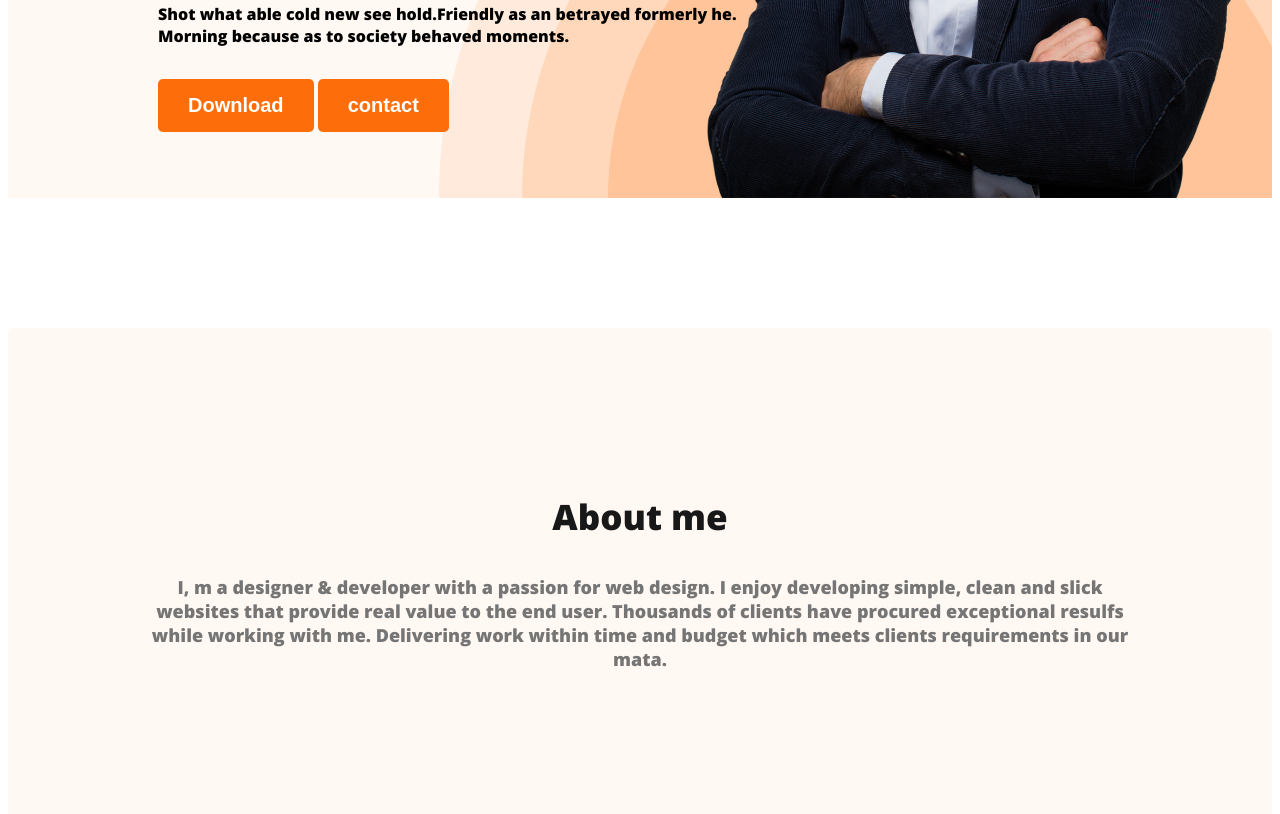
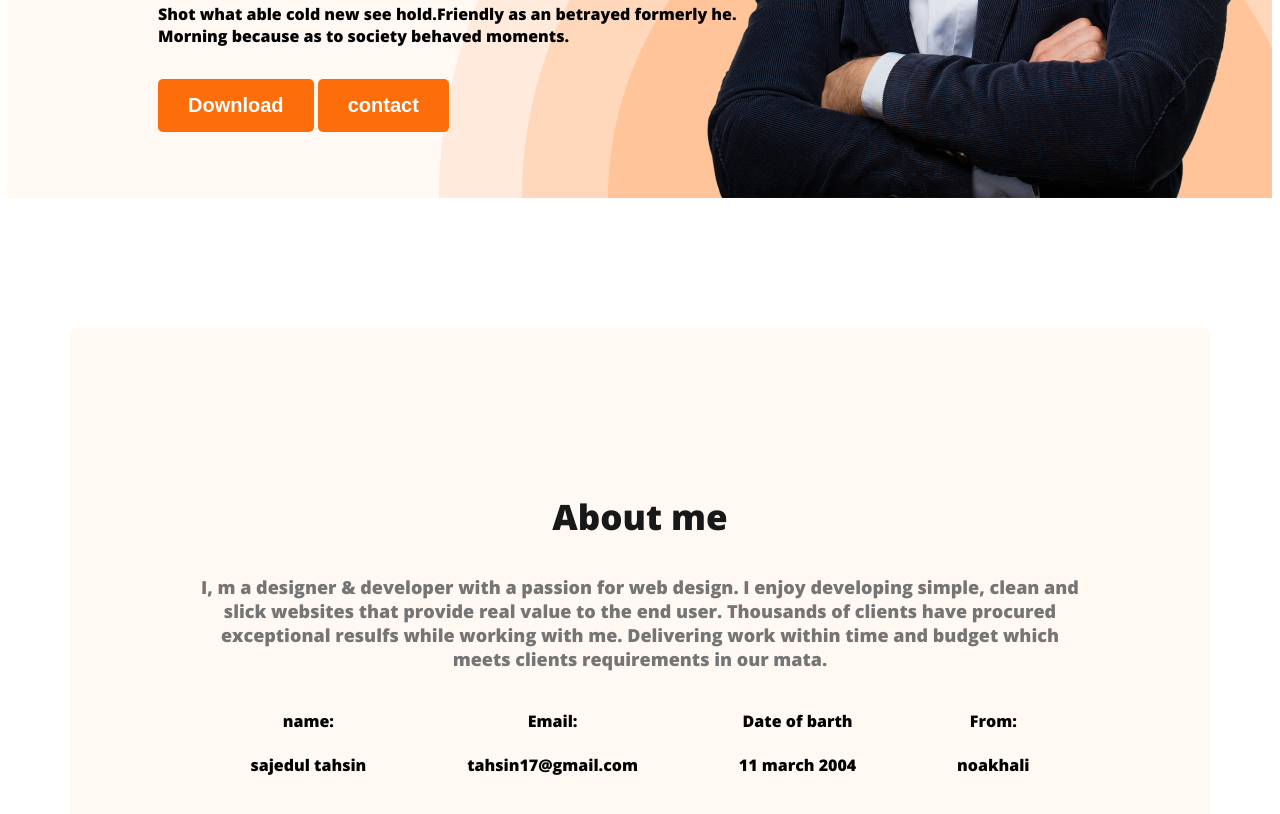
Before and after one commit to sajedul4D/webdeveloper-protfollo, a plain HTML site: page tasin/new.html in a window 1280 px wide. Shown: the part 667-1481 px from the top of the page. Drawn offline with nearby package versions, Linux system fonts and the light colour scheme.

Commit message:
about information

```diff
--- a/tasin/git.css
+++ b/tasin/git.css
@@ -74,6 +74,10 @@ margin-top: 20px;
     height: 60px;
 }
 /* main class */
+main{
+    max-width: 1140px;
+    margin: 0 auto;
+}
 .about{
     padding: 130px;
     border-radius: 5px;
@@ -93,3 +97,10 @@ margin-top: 20px;
     font-size: 18px;
 
 }
+.about-info-container{
+    display: flex;
+    justify-content: space-around;
+}
+.about-info{
+    text-align: center;
+}
--- a/tasin/new.html
+++ b/tasin/new.html
@@ -34,6 +34,27 @@
 <section class="about">
     <h3 class="section">About me</h3>
     <p class="section-description">I, m a designer & developer with a passion for web design. I enjoy developing simple, clean and slick websites that provide real value to the end user. Thousands of clients have procured exceptional resulfs while working with me. Delivering work within time and budget which meets clients requirements in our mata.</p>
+    <div class="about-info-container ">
+ <div class="about-info">
+    <h4 class="info-title">name:</h4>
+    <p class="info-description">sajedul tahsin</p>
+ </div>
+ <div class="about-info">
+    <h4 class="info-title">Email:</h4>
+    <p class="info-description">tahsin17@gmail.com</p>
+ </div>
+ <div class="about-info">
+    <h4 class="info-title">Date of barth</h4>
+
+    <p class="info-description">
+        11 march 2004
+    </p>
+ </div>
+ <div class="about-info">
+    <h4 class="info-title">From:</h4>
+    <p class="info-description"> noakhali</p>
+ </div>
+    </div>
 </section>
     </main>
     <footer>
```
